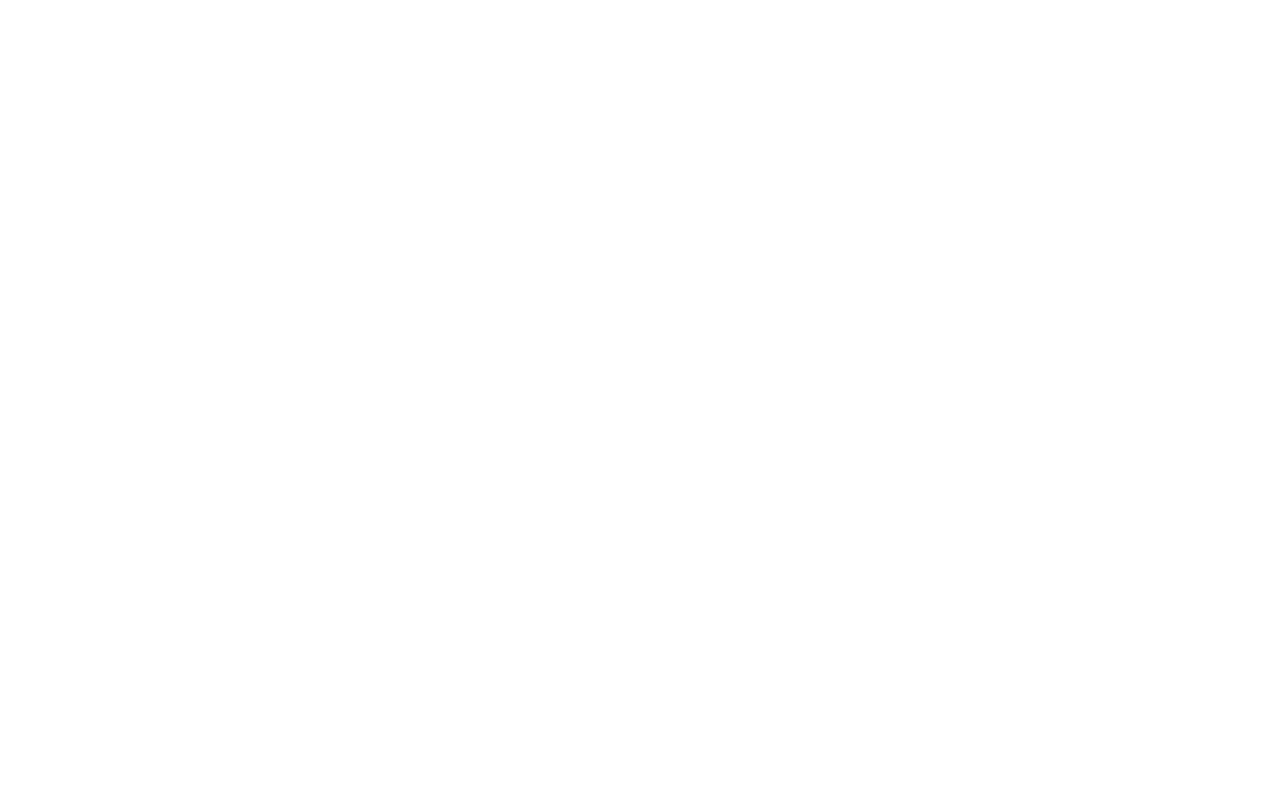
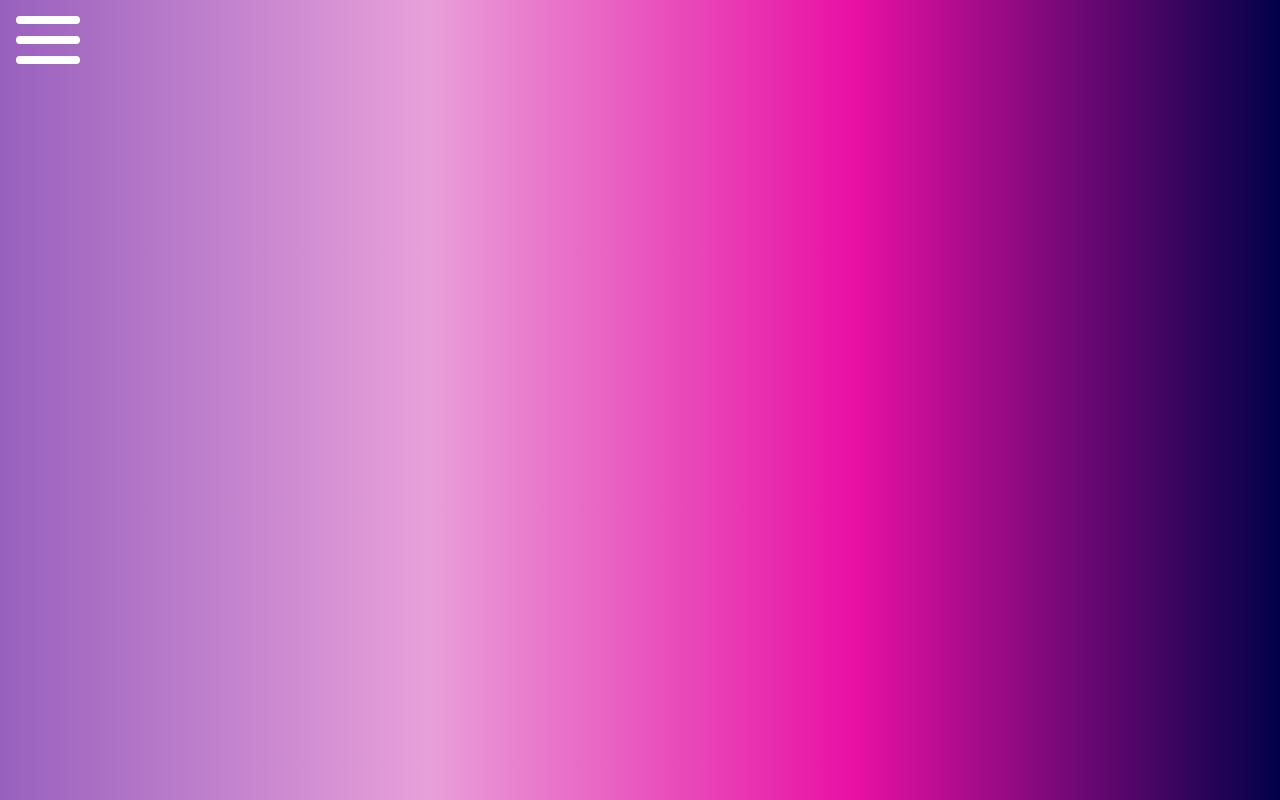
Before and after one commit to haleyakinlabi/filmsource, a React (Create React App) app: page / in a window 1280 px wide. Built offline with nearby package versions, Linux system fonts and the light colour scheme.

Commit message:
started navbar

```diff
--- a/src/App.js
+++ b/src/App.js
@@ -1,10 +1,12 @@
-import logo from './logo.svg';
 import './App.css';
+import './index.css';
+import BurgerMenu from './components/BurgerMenu';
+
 
 function App() {
   return (
     <div className="App">
-
+      <BurgerMenu />
     </div>
   );
 }
--- /dev/null
+++ b/src/components/BurgerMenu.jsx
@@ -0,0 +1,44 @@
+import React, {useState} from "react";
+
+const BurgerMenu = () => {
+
+    // to change burger classes
+    const [burger_class, setBurgerClass] = useState("burger-bar unclicked")
+    const [menu_class, setMenuClass] = useState("menu hidden")
+    const [isMenuClicked, setIsMenuClicked] = useState(false)
+
+    // toggle burger menu change
+    const updateMenu = () => {
+        if(!isMenuClicked) {
+            setBurgerClass("burger-bar clicked")
+            setMenuClass("menu visible")
+        }
+        else {
+            setBurgerClass("burger-bar unclicked")
+            setMenuClass("menu hidden")
+        }
+        setIsMenuClicked(!isMenuClicked)
+    }
+
+    return(
+        <div style={{width: '100%', height: '100vh'}}>
+            <nav>
+                <div className="burger-menu" onClick={updateMenu}>
+                    <div className={burger_class} ></div>
+                    <div className={burger_class} ></div>
+                    <div className={burger_class} ></div>
+                </div>
+            </nav>
+
+            <div className={menu_class}>
+                <div className="pages">
+                    <p>Home</p>
+                    <p>Movies</p>
+                    <p>Contact</p>
+                </div>
+            </div>
+        </div>
+    )
+}
+
+export default BurgerMenu
--- a/src/index.css
+++ b/src/index.css
@@ -1 +1,91 @@
 @import './tailwind.css';
+
+.App {
+    background: linear-gradient(to right, #9860be, #e8a0da, rgb(233, 16, 164), rgb(1, 1, 73));
+    height: 100vh;
+    width: 100vw;
+  }
+
+* {
+    margin: 0;
+    box-sizing: border-box;
+}
+
+  /* ---------------- Navbar and burger menu ------------------ */
+nav {
+    width: 40%;
+    height: 5em;
+    display: flex;
+    justify-content: flex-start;
+    padding: 1em;
+}
+
+.burger-menu {
+    height: 100%;
+    width: 4em;
+    display: flex;
+    flex-direction: column;
+    align-items: flex-start;
+    justify-content: space-between;
+    cursor: pointer;
+}
+
+.burger-bar {
+    width: 4em;
+    height: 0.5em;
+    border-radius: 0.5em;
+    background-color: white;
+
+}
+
+.menu {
+    width: 40%;
+    height: 100vh;
+    top: 0;
+    z-index: -1;
+}
+
+.pages{
+    display: flex;
+    flex-direction: column;
+    align-items: center;
+    justify-content: space-around;
+    width: 40%;
+    height: 30%;
+    font-family: system-ui, -apple-system, BlinkMacSystemFont, 'Segoe UI', Roboto, Oxygen, Ubuntu, Cantarell, 'Open Sans', 'Helvetica Neue', sans-serif;
+    font-size: large;
+    color: white;
+    cursor: pointer;
+}
+
+/* ------------- sliding menu ------------------ */
+.hidden {
+    display: none;
+}
+
+.visible {
+    display: inherit;
+}
+
+/* ----- animations--------- */
+/* clicked */
+.burger-bar.clicked:nth-child(1){
+    transform: rotate(45deg) translate(0.75em, 1.25em);
+    transition: ease-out 0.5s;
+}
+
+.burger-bar.clicked:nth-child(2){
+    transform: scale(0.1);
+    transition: ease-out 0.5s;
+}
+
+.burger-bar.clicked:nth-child(3){
+    transform: rotate(135deg) translate(-0.5em, 1em);
+    transition: ease-out 0.5s;
+}
+
+/* unclicked */
+.burger-bar.unclicked {
+    transform: rotate(0) translate(0);
+    transition: cubic-bezier(0.175, 0.885, 0.32, 1.275) 0.5s;
+}
```
